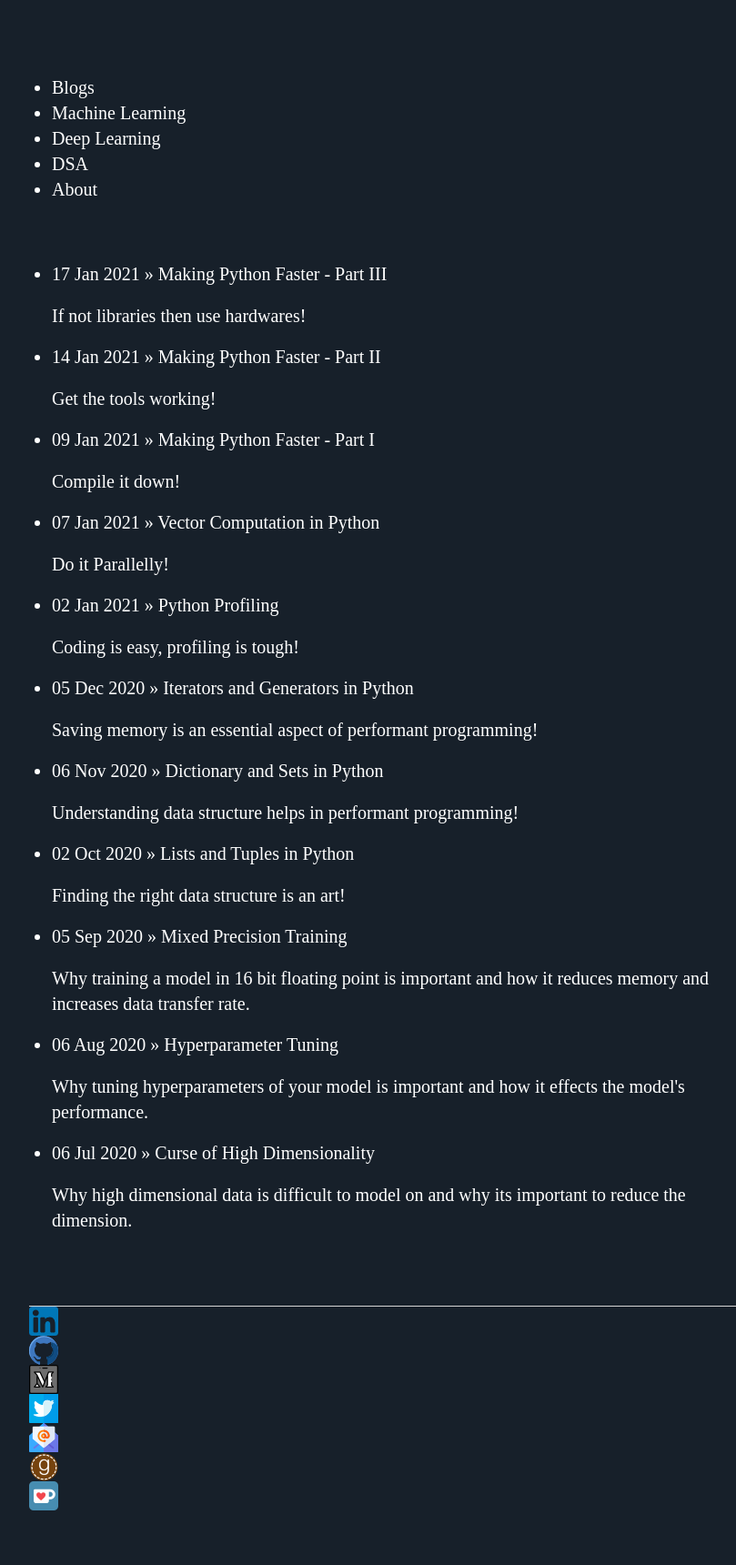
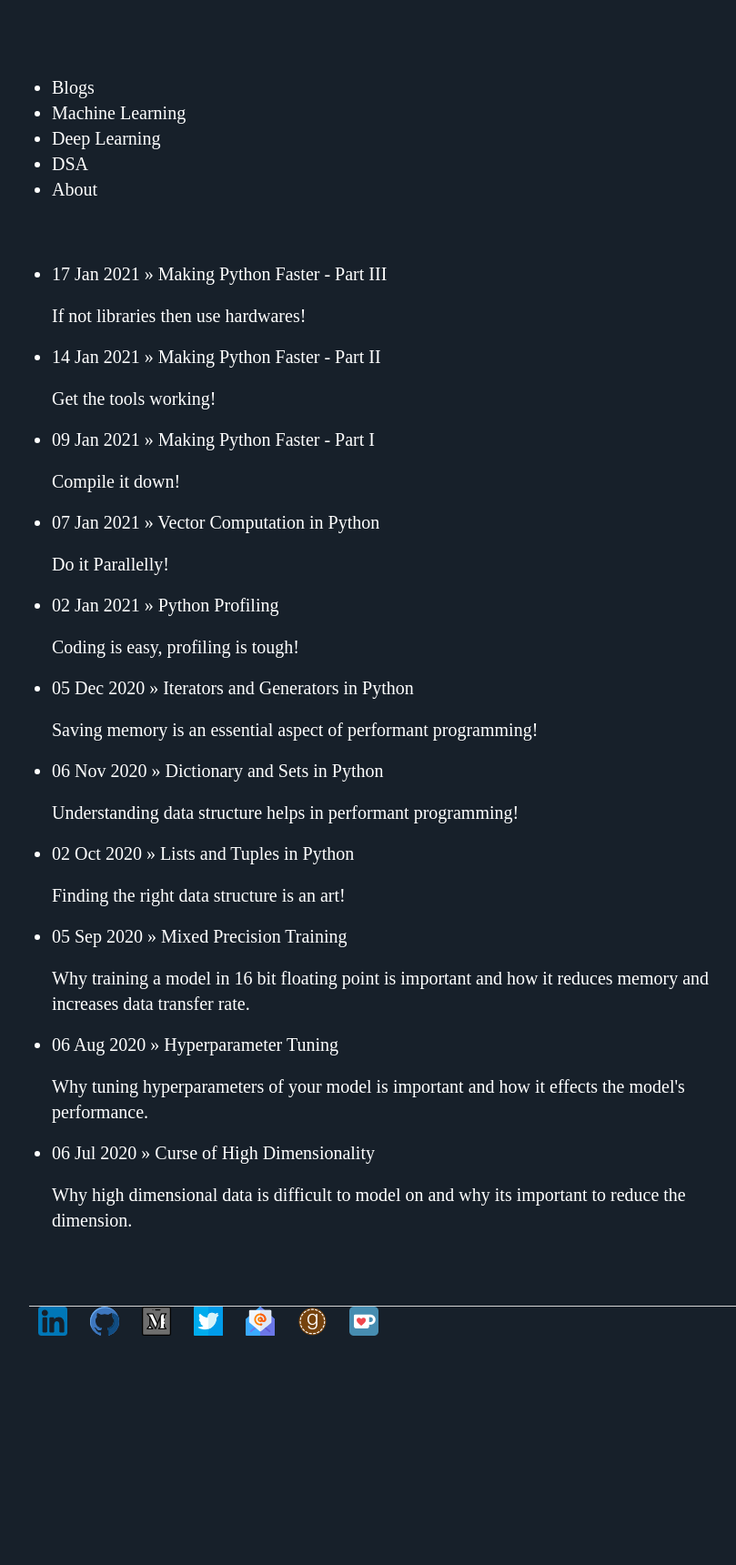
Before and after one commit to Mayurji/mayurji.github.io, a Jekyll site: the page built from index.html, in a window 1280 px wide. Shown: the whole page at 91% size, without its empty margins (160-969 px from the left). Built offline with Jekyll 4.4.1, drawn with Linux system fonts in a browser that asks for light colours; nearby versions of some CDN libraries; after the commit the page ends 1533 px from its top, so only the background shows below that.

Commit message:
Update main.css

```diff
--- a/css/main.css
+++ b/css/main.css
@@ -255,3 +255,5 @@ html {
     font-size: 18px;
   }
 }
+
+.social-icon {display: inline-block; margin: 0 10px}
```
